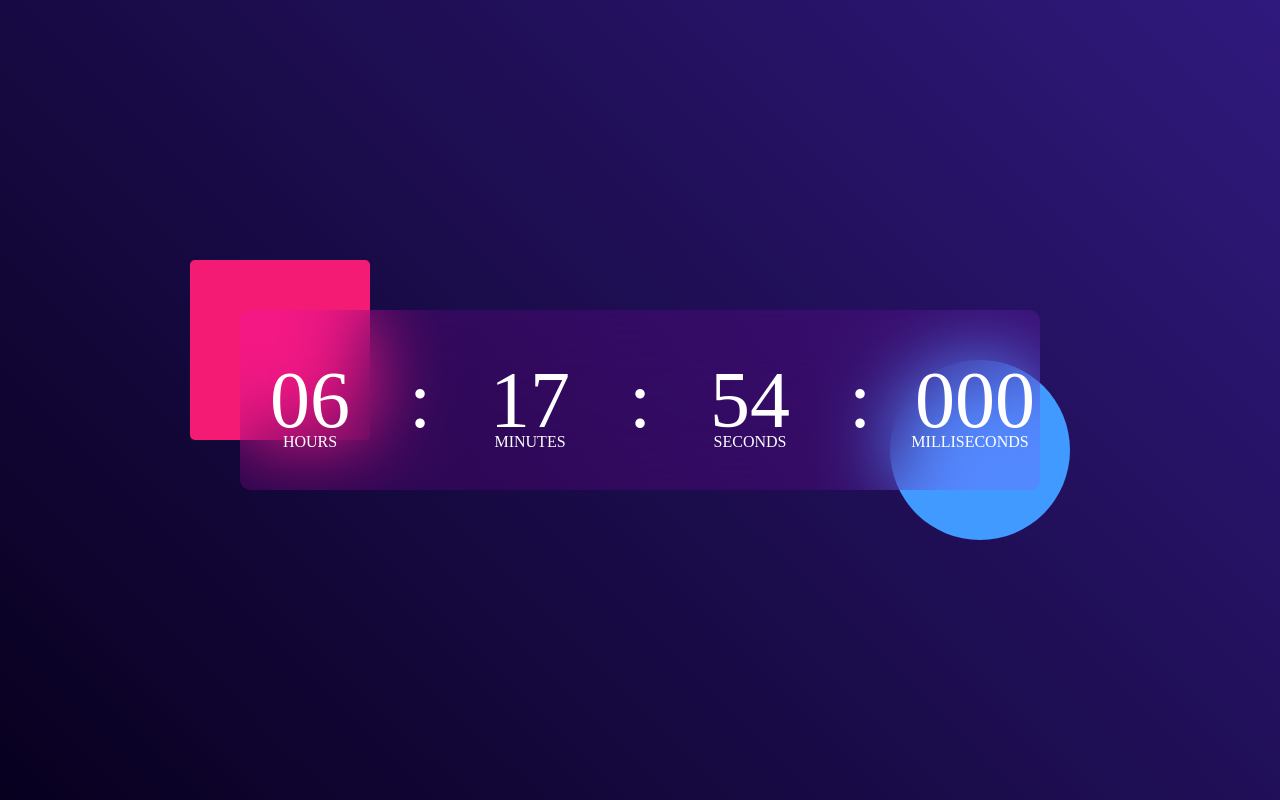
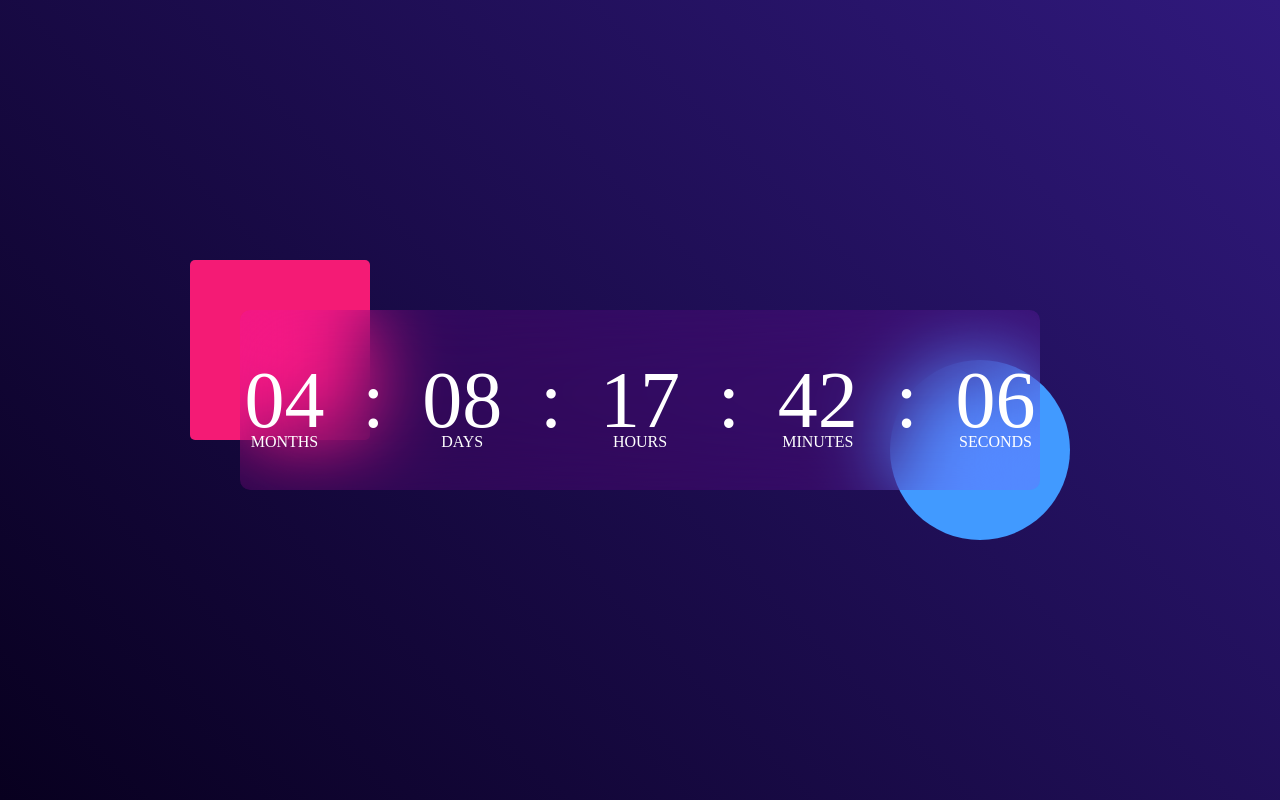
Before and after one commit to ilostmyunicorn-1/Christmas-Counter, a plain HTML site: page Test clock/test.html in a window 1280 px wide. Drawn offline with Linux system fonts and the light colour scheme.

Commit message:
Got countdown timer working, used borrowing method to account for months ending in 28,30, or 31.

```diff
--- a/Test clock/test.css
+++ b/Test clock/test.css
@@ -42,6 +42,12 @@
     left: 50%;
     transform: translateX(-50%);
 }
+#months::after {
+    content: 'MONTHS';
+}
+#days::after {
+    content: 'DAYS';
+}
 #hrs::after {
     content: 'HOURS';
 }
--- a/Test clock/test.html
+++ b/Test clock/test.html
@@ -10,33 +10,68 @@
     <div class="hero">
         <div class="container">
             <div class="clock">
+                <span id="months">00</span>
+                <span>:</span>
+                <span id="days">00</span>
+                <span>:</span>
                 <span id="hrs">00</span>
                 <span>:</span>
                 <span id="min">00</span>
                 <span>:</span>
                 <span id="sec">00</span>
-                <span>:</span>
-                <span id="mil">00</span>
 
             </div>
         </div>
     </div>
 
     <script>
+        const month = document.getElementById('months');
+        const day = document.getElementById('days');
+        const hrs = document.getElementById('hrs');
+        const min = document.getElementById('min');
+        const sec = document.getElementById('sec');
 
-        let hrs = document.getElementById('hrs');
-        let min = document.getElementById('min');
-        let sec = document.getElementById('sec');
-        let mil = document.getElementById('mil');
+        let targetDate = new Date("December 25 2025 00:00:00");
+
+
+        const calendarDiff = (targetDate, currentDate) => {
+            let y = targetDate.getFullYear() - currentDate.getFullYear();
+            let m = targetDate.getMonth() - currentDate.getMonth();
+            let d = targetDate.getDate() - currentDate.getDate();
+            let h = targetDate.getHours() - currentDate.getHours();
+            let i = targetDate.getMinutes() - currentDate.getMinutes();
+            let s = targetDate.getSeconds() - currentDate.getSeconds();
+            if (s<0) {s += 60; i--;};
+            if (i<0) {i += 60; h--;};
+            if (h<0) {h += 24; d--;};
+            if (d<0) {
+                const daysInPrevMonth = new Date(targetDate.getFullYear(), targetDate.getMonth(),0).getDate();
+                d += daysInPrevMonth; m--;};
+            if (m<0) {m += 12; y--;};
+                return {
+                    years: y,
+                    months: m,
+                    days: d,
+                    hours: h,
+                    minutes: i,
+                    seconds: s,
+                       }
+        }
 
         setInterval(() => {
-        let currentTime = new Date();
+        const currentDate = new Date();
+        const distance = calendarDiff(targetDate, currentDate);
 
-        hrs.innerHTML = currentTime.getHours().toString().padStart(2,"0");
-        min.innerHTML = currentTime.getMinutes().toString().padStart(2,"0");
-        sec.innerHTML = currentTime.getSeconds().toString().padStart(2,"0");
-        mil.innerHTML = currentTime.getMilliseconds().toString().padStart(3,"0");
-        }, 1);
+        month.textContent = String(distance.months).padStart(2,'0');
+        day.innerHTML = String(distance.days).padStart(2,'0');
+        hrs.innerHTML = String(distance.hours).padStart(2,'0');
+        min.innerHTML = String(distance.minutes).padStart(2,'0');
+        sec.innerHTML = String(distance.seconds).padStart(2,'0');
+
+        if (currentDate >= targetDate){
+            targetDate = new Date(targetDate.getFullYear() + 1, 11, 25, 0, 0, 0);
+        }
+        },1000);
 
     </script>
 </body>
```
